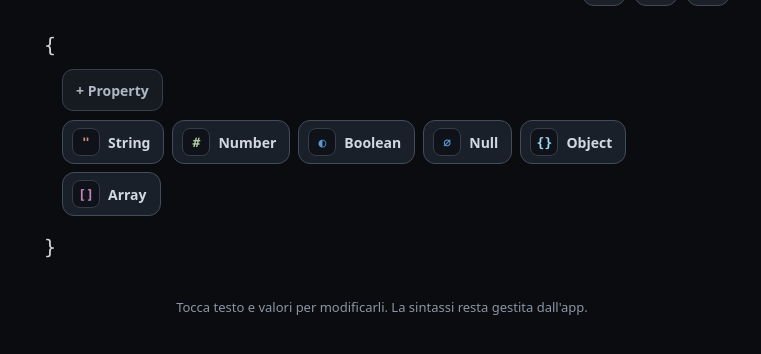
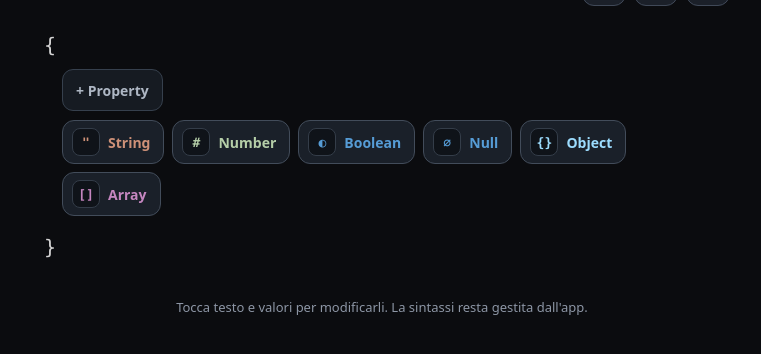
Before and after one commit to InspireEureka/json-drop, a website: page tetris-test.html in a window 1280 px wide. Both pictures are taken after a click on the button "+ Property". Shown: the part 56-410 px from the top of the page, without its empty margins (258-1019 px from the left). Drawn offline with Linux system fonts and the light colour scheme.

Commit message:
Match property type labels to icon colors

```diff
--- a/tetris-test.html
+++ b/tetris-test.html
@@ -181,12 +181,12 @@ main{
   border:1px solid #343d49;
   font:700 13px ui-monospace,SFMono-Regular,Menlo,monospace;
 }
-.type-icon.string{color:var(--json-string)}
-.type-icon.number{color:var(--json-number)}
-.type-icon.boolean{color:var(--json-boolean)}
-.type-icon.null{color:var(--json-null)}
-.type-icon.object{color:var(--json-key)}
-.type-icon.array{color:#c586c0}
+.type-icon.string,.type-label.string{color:var(--json-string)}
+.type-icon.number,.type-label.number{color:var(--json-number)}
+.type-icon.boolean,.type-label.boolean{color:var(--json-boolean)}
+.type-icon.null,.type-label.null{color:var(--json-null)}
+.type-icon.object,.type-label.object{color:var(--json-key)}
+.type-icon.array,.type-label.array{color:#c586c0}
 .type-menu button:active{
   transform:scale(.95);
   border-color:var(--green);
@@ -424,7 +424,7 @@ function renderAdder(container,depth){
     };
     ['string','number','boolean','null','object','array'].forEach(t=>{
       const x=types[t];
-      html+='<button data-type="'+t+'" data-parent="'+container.id+'"><span class="type-icon '+t+'" aria-hidden="true">'+x.icon+'</span><span>'+x.label+'</span></button>';
+      html+='<button data-type="'+t+'" data-parent="'+container.id+'"><span class="type-icon '+t+'" aria-hidden="true">'+x.icon+'</span><span class="type-label '+t+'">'+x.label+'</span></button>';
     });
     html+='</div>';
   }
```
